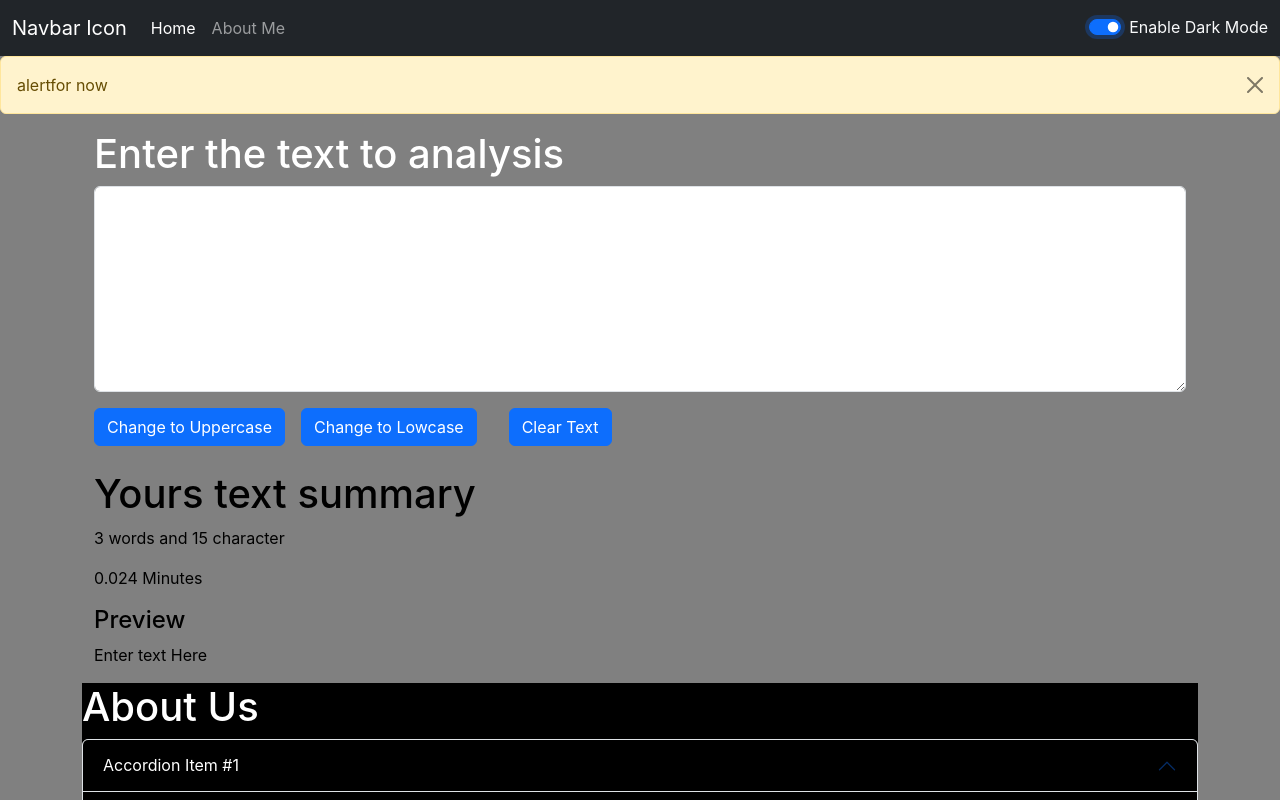
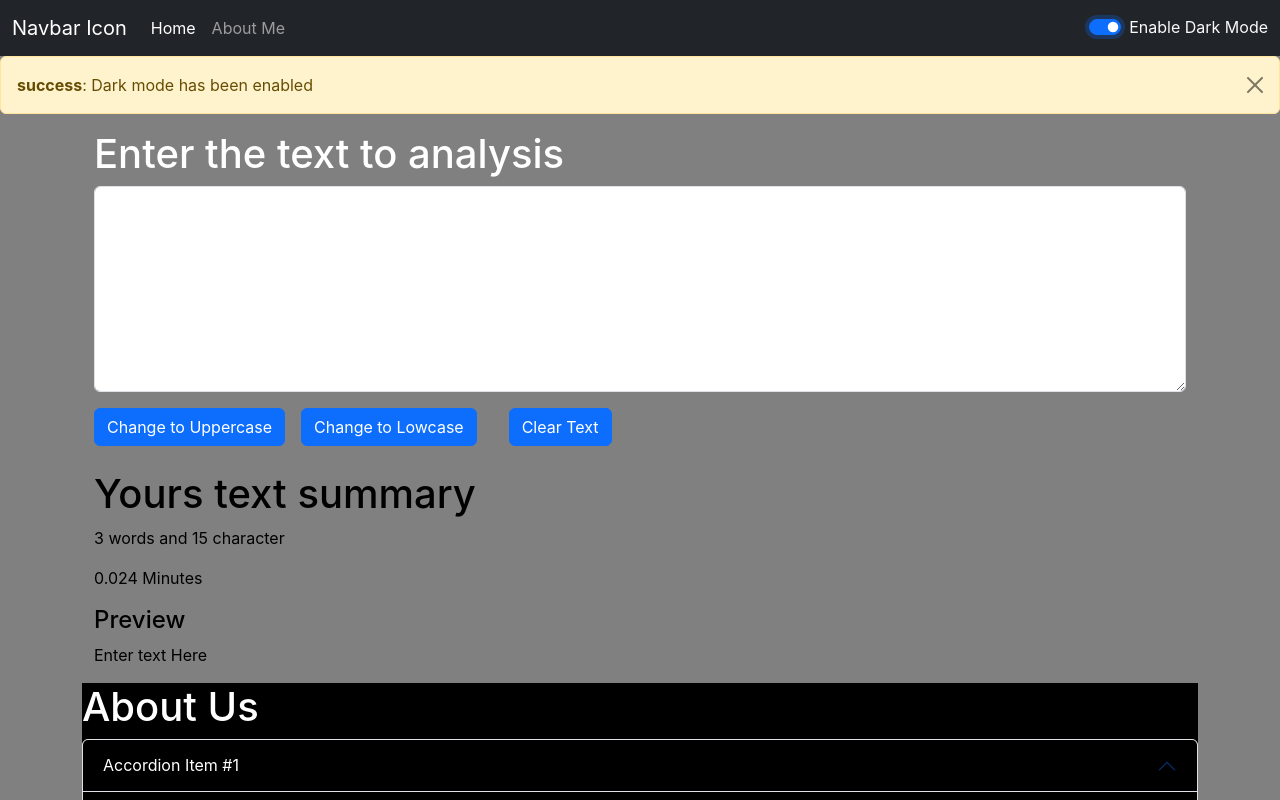
Before and after one commit to rachitpoudel101/React_Toturial, a React (Create React App) app in the folder frontend/: page / in a window 1280 px wide. Both pictures are taken after a click on the switch "Enable Dark Mode". Shown: the top 800 px of the page. Built offline with nearby package versions, Linux system fonts and the light colour scheme.

Commit message:
additional notifiaction for the alert in dark and light mode.

```diff
--- a/frontend/src/App.js
+++ b/frontend/src/App.js
@@ -1,4 +1,4 @@
-import { useState } from 'react';
+import { useState, useSyncExternalStore } from 'react';
 import './App.css';
 import About from './component/About';
 import Alert from './component/Alert';
@@ -7,20 +7,30 @@
 
 function App() {
   const [mode, setMode] =useState('light');
+  const [alert, setAlert] = useState(null);
+
+  const showAlert = (message,type)=>{
+      setAlert ({
+        msg : message,
+        type: type
+      })
+  }
   const toggleMode= ()=>{
     if(mode === 'light'){
       setMode('dark');
       document.body.style.backgroundColor = 'grey';
+      showAlert("Dark mode has been enabled", "success");
     }
     else{
       setMode('light');
       document.body.style.backgroundColor = 'white';
+      showAlert("light mode has been enabled", "success");
     }
   }
   return (
     <>
     <Navbar title="Navbar Icon" about="About Me" mode={mode} toggleMode={toggleMode} />
-    <Alert alert="alertfor now"/>
+    <Alert alert={alert}/>
     <div className="container my-3">
       <Textform heading ='Enter the text to analysis' mode={mode}/>
       <About/>
--- a/frontend/src/component/Alert.js
+++ b/frontend/src/component/Alert.js
@@ -2,8 +2,8 @@
 
 export default function Alert(props) {
   return (
-    <div class="alert alert-warning alert-dismissible fade show" role="alert">
-        {props.alert}
+    props.alert &&<div class="alert alert-warning alert-dismissible fade show" role="alert">
+        <strong>{props.alert.type}</strong>: {props.alert.msg}
         <button type="button" class="btn-close" data-bs-dismiss="alert" aria-label="Close"></button>
     </div>
   )
```
